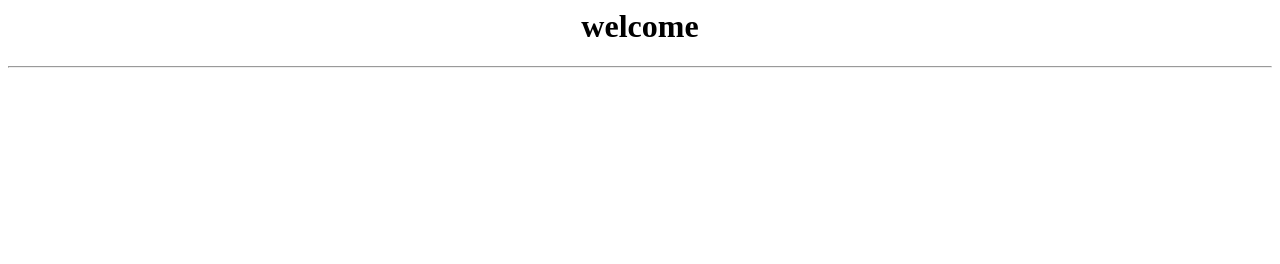
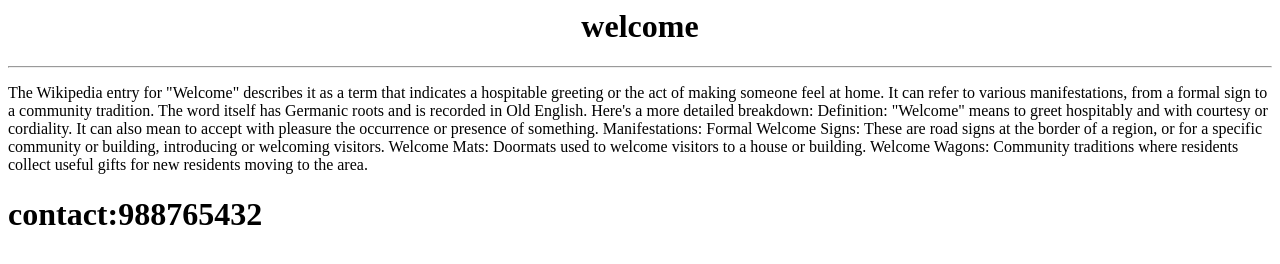
Before and after one commit to fathima2025-design/newproject, a plain HTML site: page index.html in a window 1280 px wide. Drawn offline with Linux system fonts and the light colour scheme.

Commit message:
added contact number

```diff
--- a/index.html
+++ b/index.html
@@ -2,3 +2,14 @@
   <h1>welcome</h1>
 </center>
 <hr>
+<p>
+  The Wikipedia entry for "Welcome" describes it as a term that indicates a hospitable greeting or the act of making someone feel at home. It can refer to various manifestations, from a formal sign to a community tradition. The word itself has Germanic roots and is recorded in Old English.
+Here's a more detailed breakdown:
+Definition:
+"Welcome" means to greet hospitably and with courtesy or cordiality. It can also mean to accept with pleasure the occurrence or presence of something.
+Manifestations:
+Formal Welcome Signs: These are road signs at the border of a region, or for a specific community or building, introducing or welcoming visitors.
+Welcome Mats: Doormats used to welcome visitors to a house or building.
+Welcome Wagons: Community traditions where residents collect useful gifts for new residents moving to the area.
+</p>
+<p> <h1>contact:988765432</h1></p>
```
